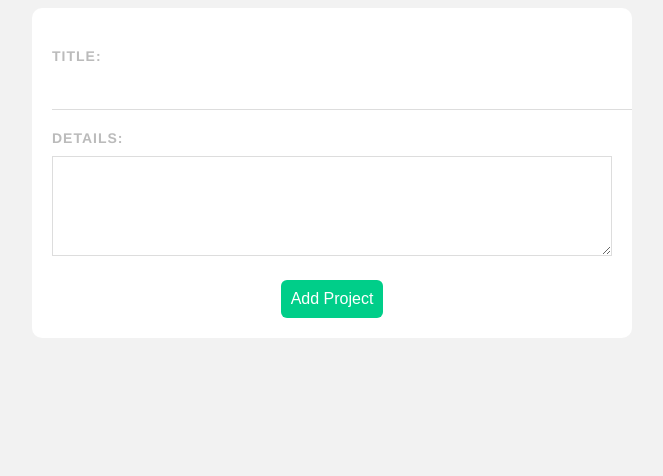
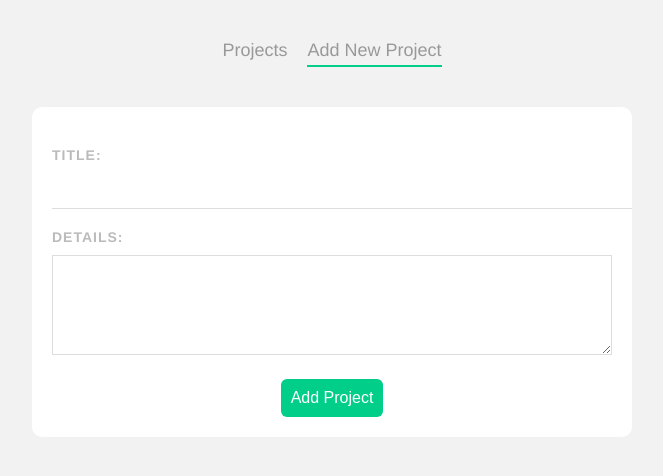
Before and after one commit to dezoliveira/project-planner, a Vue app: page /add in a window 1280 px wide. Shown: the top 476 px of the page, without its empty margins (308-971 px from the left). Built offline with nearby package versions, Linux system fonts and the light colour scheme.

Commit message:
add navbar

```diff
--- a/src/App.vue
+++ b/src/App.vue
@@ -1,7 +1,15 @@
 <template>
+  <Navbar />
   <router-view/>
 </template>
-
+<script>
+import Navbar from './components/Navbar.vue';
+export default {
+  components: {
+    Navbar
+  }
+}
+</script>
 <style>
 body {
   background: #f2f2f2;
--- /dev/null
+++ b/src/components/Navbar.vue
@@ -0,0 +1,32 @@
+<template>
+  <nav class="main-nav">
+    <router-link :to="{ name: 'Home' }">Projects</router-link>
+    <router-link :to="{ name: 'AddProject' }">Add New Project</router-link>
+  </nav>
+</template>
+
+<script>
+export default {
+
+}
+</script>
+
+<style>
+  .main-nav {
+    text-align: center;
+    margin: 40px auto;
+  }
+
+  .main-nav a {
+    display: inline-block;
+    text-decoration: none;
+    margin: 0 10px;
+    color: #999;
+    font-size: 18px;
+  }
+
+  a.router-link-active {
+    border-bottom: 2px solid #00ce89;
+    padding-bottom: 4px;
+  }
+</style>
--- a/src/router/index.js
+++ b/src/router/index.js
@@ -5,7 +5,7 @@
 const routes = [
   {
     path: '/',
-    name: 'home',
+    name: 'Home',
     component: HomeView
   },
   {
```
